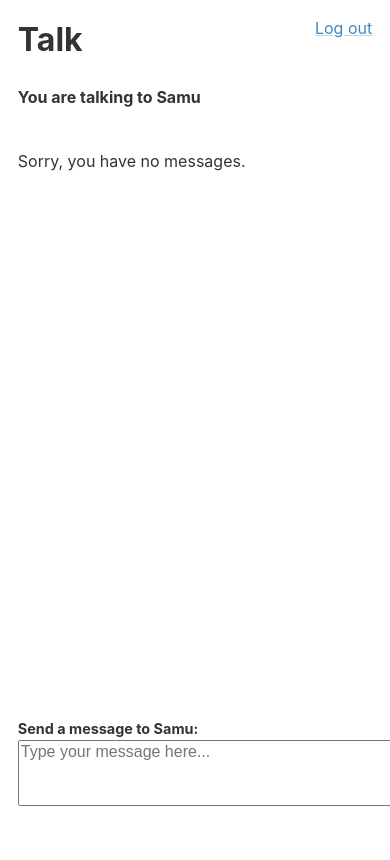
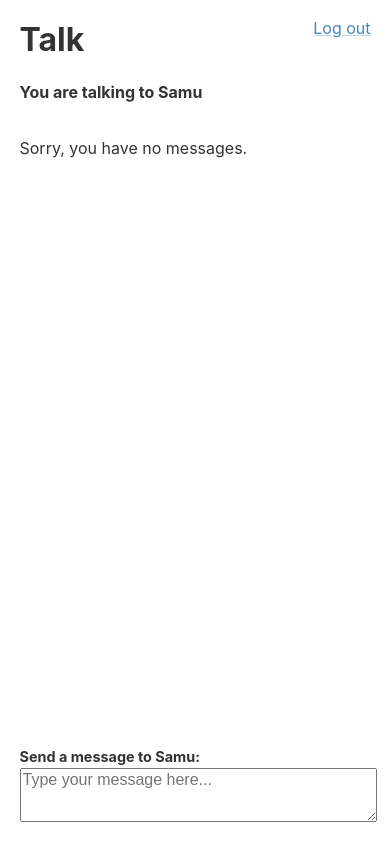
Before and after one commit to c0derabbit/talk, a Flask app: page / in a window 390 px wide. Before the commit the page ends 806 px from the top, so only its background shows below. Run offline with Flask 2, Linux system fonts and the light colour scheme; the visitor is signed in with stand-in values (Sample User, id 1); data that the repository does not hold is empty.

Commit message:
make messages layout responsive

```diff
--- a/index.py
+++ b/index.py
@@ -9,7 +9,7 @@ app.config.update(dict(
 	# DATABASE=os.path.join(app.root_path, 'talk.db'),
 	DATABASE='/tmp/talk.db',
 	SECRET_KEY='dev key',
-	USERNAME='admin',
+	USERNAME='eszter',
 	PASSWORD='secret'
 ))
 # for env-specific config files:
@@ -41,8 +41,8 @@ def show_messages():
 
 @app.route('/send', methods=['POST'])
 def send_message():
-	user = 'Esz'
-	to = 'Sam'
+	user = 'eszter'
+	to = 'Samu'
 	db = get_db()
 	db.execute('insert into messages (sender, receiver, message) values (?, ?, ?)',
 		[user, to, request.form['message']])
--- /dev/null
+++ b/static/colours.css
@@ -0,0 +1,15 @@
+a {
+  color: #4288bb;
+          text-decoration-color: #bad7ec;
+  -webkit-text-decoration-color: #bad7ec;
+          text-decoration-skip: ink;
+  -webkit-text-decoration-skip: ink;
+}
+
+a:hover {
+  color: #115c94;
+          text-decoration-color: #115c94;
+  -webkit-text-decoration-color: #115c94;
+          text-decoration-skip: ink;
+  -webkit-text-decoration-skip: ink;
+}
--- a/static/simple.css
+++ b/static/simple.css
@@ -1,19 +1,23 @@
+html {
+  height: 100%;
+}
+
 body {
+  padding: 0;
+  height: 100%;
+  overflow: hidden;
   font: 16px/1.5 -apple-system, BlinkMacSystemFont, 'Segoie UI', 'Roboto',
     'Oxygen', 'Ubuntu', 'Cantarell', 'Fira Sans', 'Droid Sans',
     'Helvetica Neue', sans-serif;
   color: #333;
-  padding: 1em;
-  overflow: hidden;
 }
 
 .main {
-  width: 99%;
+  width: 90%;
+  height: 100%;
   max-width: 30rem;
-  margin: 0 auto 2em;
+  margin: 1em auto 2em;
   position: relative;
-  display: flex;
-  flex-flow: column;
 }
 
 nav {
@@ -25,30 +29,11 @@ nav {
 h1,
 h4 {
   margin-top: 0;
-}
-
-h4 {
   margin-bottom: .5em;
 }
 
 p {
   margin-bottom: .5em;
-}
-
-a {
-  color: #4288bb;
-          text-decoration-color: #bad7ec;
-  -webkit-text-decoration-color: #bad7ec;
-          text-decoration-skip: ink;
-  -webkit-text-decoration-skip: ink;
-}
-
-a:hover {
-  color: #115c94;
-          text-decoration-color: #115c94;
-  -webkit-text-decoration-color: #115c94;
-          text-decoration-skip: ink;
-  -webkit-text-decoration-skip: ink;
 }
 
 label {
@@ -78,13 +63,13 @@ input[type="submit"] {
 #send_message {
   width: 100%;
   position: fixed;
-  bottom: 2em;
+  bottom: 1em;
 }
 
 textarea {
-  width: 99%;
+  width: 90%;
   max-width: 30rem;
-  height: 60px;
+  height: 3em;
 }
 
 hr {
@@ -99,8 +84,7 @@ hr {
   list-style: none;
   padding: 0;
   margin-right: -15px;
-  height: 59vh;
-  flex-grow: 3;
+  height: calc(100% - 14em);
   overflow: scroll;
 }
 
@@ -123,9 +107,3 @@ hr {
 .received .message {
   background: #eaf2fc;
 }
-
-@media (min-width: 720px) {
-  .main {
-    margin: 3em auto 4em;
-  }
-}
--- a/templates/layout.html
+++ b/templates/base.html
@@ -2,9 +2,10 @@
 <html>
   <head>
     <meta charset="utf-8">
-    <title>Hello</title>
+    <title>Talk</title>
     <link rel="stylesheet" href="https://cdnjs.cloudflare.com/ajax/libs/normalize/7.0.0/normalize.min.css">
     <link rel="stylesheet" href="../static/simple.css" />
+    <link rel="stylesheet" href="../static/colours.css" />
   </head>
   <body>
     <div class="main">
--- a/templates/login.html
+++ b/templates/login.html
@@ -1,4 +1,4 @@
-{% extends "layout.html" %}
+{% extends "base.html" %}
 {% block body %}
   {% if error %}<strong>Error: {{ error }}</strong>{% endif %}
   <form id="login" action="{{ url_for('login') }}" method="post">
--- a/templates/messages.html
+++ b/templates/messages.html
@@ -1,4 +1,4 @@
-{% extends "layout.html" %}
+{% extends "base.html" %}
 {% block body %}
   {% if session.logged_in %}
 
```
Also changed, not shown: templates/404.html (+4 -13 lines).
